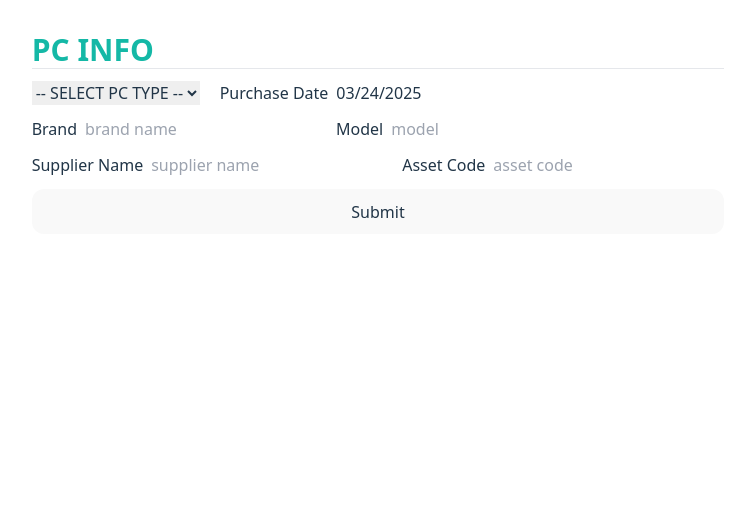
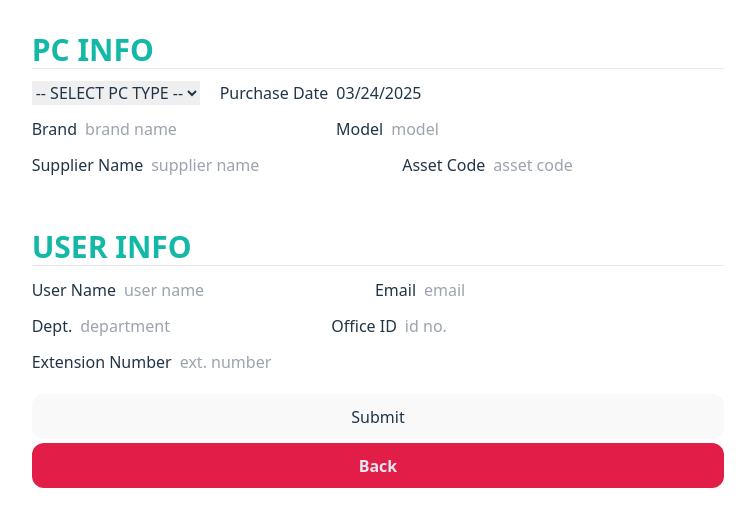
Before and after one commit to EhsanEIK/ymait-ai-client, a React (Vite) app: page /addPC in a window 1280 px wide. Shown: the top 526 px of the page, without its empty margins (262-1017 px from the left). Built offline with nearby package versions, Linux system fonts and the light colour scheme.

Commit message:
added User Info Part in AddPC.jsx file

```diff
--- a/src/components/PC/AddPC.jsx
+++ b/src/components/PC/AddPC.jsx
@@ -1,5 +1,6 @@
 import React, { useState } from 'react';
 import DatePicker from 'react-datepicker';
+import { Link } from 'react-router-dom';
 
 const AddPC = () => {
     const [startDate, setStartDate] = useState(new Date());
@@ -45,8 +46,43 @@ const AddPC = () => {
                         </label>
                     </div>
                 </div>
-                <button className="btn btn-active btn-primary w-full rounded-xl">Submit</button>
+
+                {/* User Info Part */}
+                <div className='mt-10'>
+                    <h2 className='text-3xl font-bold text-teal-500 uppercase'>User Info</h2>
+                    <hr />
+                    <div className='flex gap-5 mt-3'>
+                        <label className="input input-bordered flex items-center gap-2 mb-3">
+                            User Name
+                            <input type="text" className="grow" placeholder="user name" />
+                        </label>
+                        <label className="input input-bordered flex items-center gap-2 mb-3">
+                            Email
+                            <input type="text" className="grow" placeholder="email" />
+                        </label>
+                    </div>
+                    <div className='flex gap-5'>
+                        <label className="input input-bordered flex items-center gap-2 mb-3">
+                            Dept.
+                            <input type="text" className="grow" placeholder="department" />
+                        </label>
+                        <label className="input input-bordered flex items-center gap-2 mb-3">
+                            Office ID
+                            <input type="text" className="grow" placeholder="id no." />
+                        </label>
+                    </div>
+                    <div className='flex gap-5'>
+                        <label className="input input-bordered flex items-center gap-2 mb-3">
+                            Extension Number
+                            <input type="text" className="grow" placeholder="ext. number" />
+                        </label>
+                    </div>
+                </div>
+                <button className="btn btn-active btn-primary w-full rounded-xl mt-2">Submit</button>
             </form>
+            <Link to='/'>
+                <button className="btn bg-rose-600 text-slate-200 font-bold w-full rounded-xl mt-1">Back</button>
+            </Link>
         </div>
     );
 };
```
